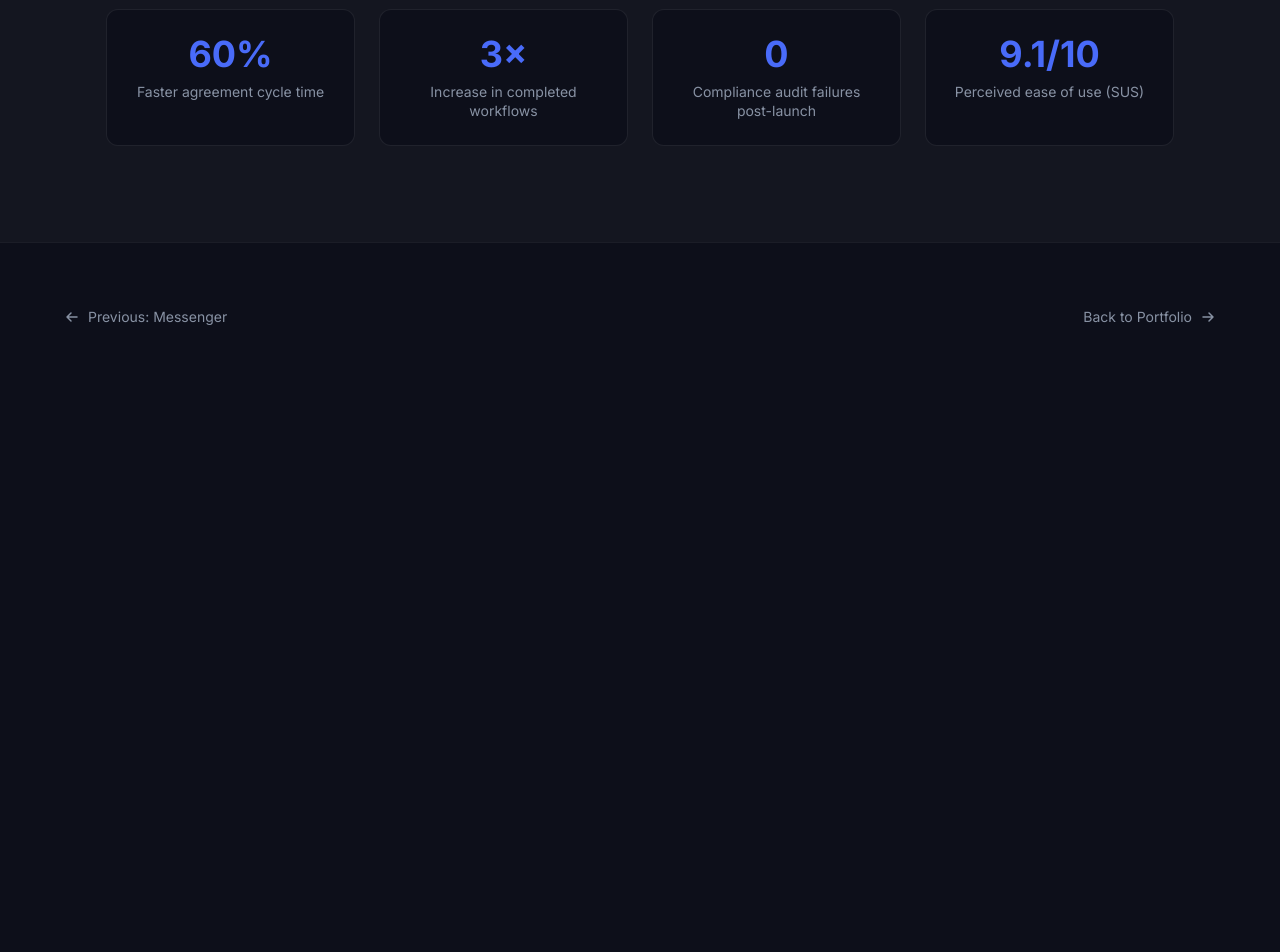
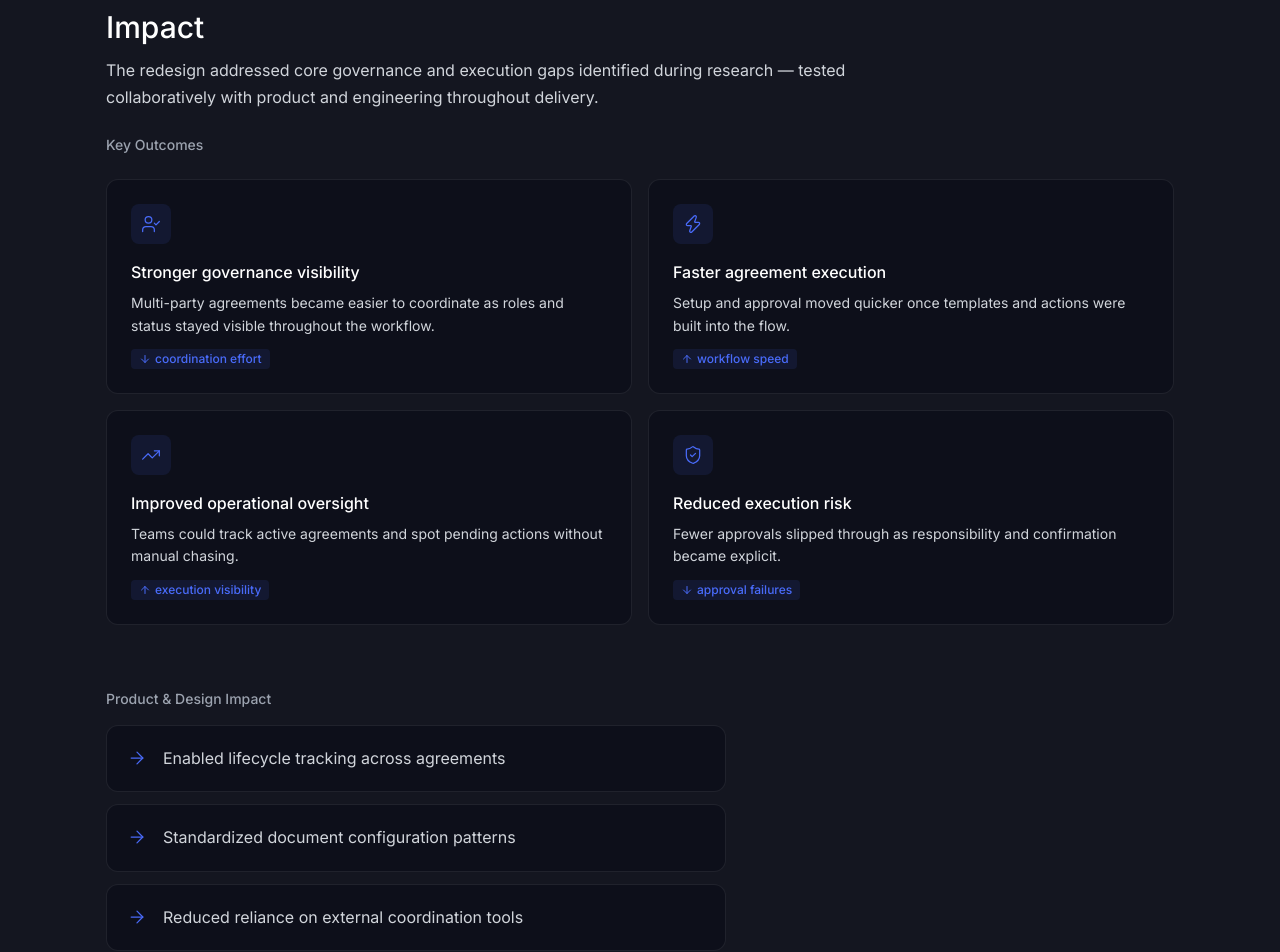
Before and after one commit to AlonaRyzhenko/alyona-portfolio, a Next.js app: page /work/sign in a window 1280 px wide. Shown: the part 10520-11472 px from the top of the page. Before the commit the page ends 10911 px from the top, so only its background shows below. Built offline with nearby package versions, Linux system fonts and the light colour scheme.

Commit message:
Sign: add Impact section (Key Outcomes, Product & Design, callout), complete case study

```diff
--- a/app/work/sign/SignCaseStudy.tsx
+++ b/app/work/sign/SignCaseStudy.tsx
@@ -3,7 +3,7 @@
 import { useState } from "react";
 import { motion } from "framer-motion";
 import Link from "next/link";
-import { Search, ScanSearch, Frame, CircleCheck, ArrowRight, Lightbulb, Sparkles } from "lucide-react";
+import { Search, ScanSearch, Frame, CircleCheck, ArrowRight, Lightbulb, Sparkles, UserCheck, Zap, TrendingUp, ShieldCheck, ArrowDown, ArrowUp } from "lucide-react";
 
 const COVER_IMG = "/sign.png";
 
@@ -111,11 +111,18 @@ const keyFindings = [
   { title: "Concurrent signing conflicts.", text: "Fields and parties redesigned as independent records." },
 ];
 
-const impacts = [
-  { value: "60%", label: "Faster agreement cycle time" },
-  { value: "3×", label: "Increase in completed workflows" },
-  { value: "0", label: "Compliance audit failures post-launch" },
-  { value: "9.1/10", label: "Perceived ease of use (SUS)" },
+const productImpact = [
+  "Enabled lifecycle tracking across agreements",
+  "Standardized document configuration patterns",
+  "Reduced reliance on external coordination tools",
+  "Improved confidence in secure agreement execution",
+];
+
+const outcomes = [
+  { icon: UserCheck, title: "Stronger governance visibility", text: "Multi-party agreements became easier to coordinate as roles and status stayed visible throughout the workflow.", badge: "coordination effort", trend: "down" },
+  { icon: Zap, title: "Faster agreement execution", text: "Setup and approval moved quicker once templates and actions were built into the flow.", badge: "workflow speed", trend: "up" },
+  { icon: TrendingUp, title: "Improved operational oversight", text: "Teams could track active agreements and spot pending actions without manual chasing.", badge: "execution visibility", trend: "up" },
+  { icon: ShieldCheck, title: "Reduced execution risk", text: "Fewer approvals slipped through as responsibility and confirmation became explicit.", badge: "approval failures", trend: "down" },
 ];
 
 const responsibilities = [
@@ -624,22 +631,60 @@ export default function SignCaseStudy() {
               initial="hidden"
               whileInView="show"
               viewport={{ once: true, margin: "-80px" }}
-              className="grid sm:grid-cols-2 lg:grid-cols-4 gap-6"
+              className="flex flex-col gap-16"
             >
-              {impacts.map((item) => (
+              <div className="flex flex-col gap-6">
+                <div className="flex flex-col gap-3">
+                  <h2 className="text-3xl font-medium text-white">Impact</h2>
+                  <p className="text-[#D1D5DB] text-base leading-[1.7] max-w-[780px]">
+                    The redesign addressed core governance and execution gaps identified during research — tested collaboratively with product and engineering throughout delivery.
+                  </p>
+                </div>
+                <h3 className="text-[#9CA3AF] text-sm font-medium">Key Outcomes</h3>
+                <div className="grid grid-cols-1 md:grid-cols-2 gap-4">
+                  {outcomes.map((item) => {
+                    const Icon = item.icon;
+                    return (
                       <motion.div
-                  key={item.label}
+                        key={item.title}
                         variants={fadeUp}
-                  className="p-6 rounded-xl bg-bg border border-white/[0.08] text-center"
+                        className="p-6 rounded-xl bg-bg border border-white/[0.08] flex flex-col gap-4"
                       >
-                  <div className="text-4xl font-bold text-accent mb-2">
-                    {item.value}
-                  </div>
-                  <div className="text-[#8892a4] text-sm leading-[1.4]">
-                    {item.label}
+                        <span className="w-10 h-10 rounded-lg bg-accent/10 flex items-center justify-center flex-shrink-0">
+                          <Icon className="w-5 h-5 text-accent" strokeWidth={1.5} />
+                        </span>
+                        <div className="flex flex-col gap-2">
+                          <h3 className="text-white text-base font-medium">{item.title}</h3>
+                          <p className="text-[#D1D5DB] text-sm leading-[1.6]">{item.text}</p>
+                          <span className="inline-flex items-center gap-1 px-2 py-0.5 rounded text-xs bg-accent/10 text-accent font-medium w-fit mt-1">
+                            {item.trend === "down" ? <ArrowDown className="w-3 h-3" /> : <ArrowUp className="w-3 h-3" />}
+                            {item.badge}
+                          </span>
                         </div>
                       </motion.div>
+                    );
+                  })}
+                </div>
+              </div>
+
+              <div className="flex flex-col gap-4">
+                <h3 className="text-[#9CA3AF] text-sm font-medium">Product &amp; Design Impact</h3>
+                <div className="flex flex-col gap-3 max-w-[620px]">
+                  {productImpact.map((item) => (
+                    <div key={item} className="p-5 rounded-xl bg-bg border border-white/[0.08] flex items-start gap-4">
+                      <ArrowRight className="w-5 h-5 text-accent flex-shrink-0 mt-0.5" strokeWidth={1.5} />
+                      <p className="text-[#D1D5DB] text-base leading-[1.6]">{item}</p>
+                    </div>
                   ))}
+                </div>
+              </div>
+
+              <motion.div variants={fadeUp} className="rounded-xl p-[1px] bg-gradient-to-r from-accent/60 to-transparent max-w-[780px]">
+                <div className="rounded-[11px] bg-[#111827]/95 px-6 py-5 flex items-start gap-3">
+                  <Sparkles className="w-5 h-5 text-accent flex-shrink-0 mt-0.5" strokeWidth={1.5} />
+                  <span className="text-white text-base leading-[1.6]">This project demonstrated how structured workflows and governance-aware design can transform static document processes into scalable enterprise agreement systems.</span>
+                </div>
+              </motion.div>
             </motion.div>
           </div>
         </div>
```
Lines whose indentation alone changed are shown as unchanged.
